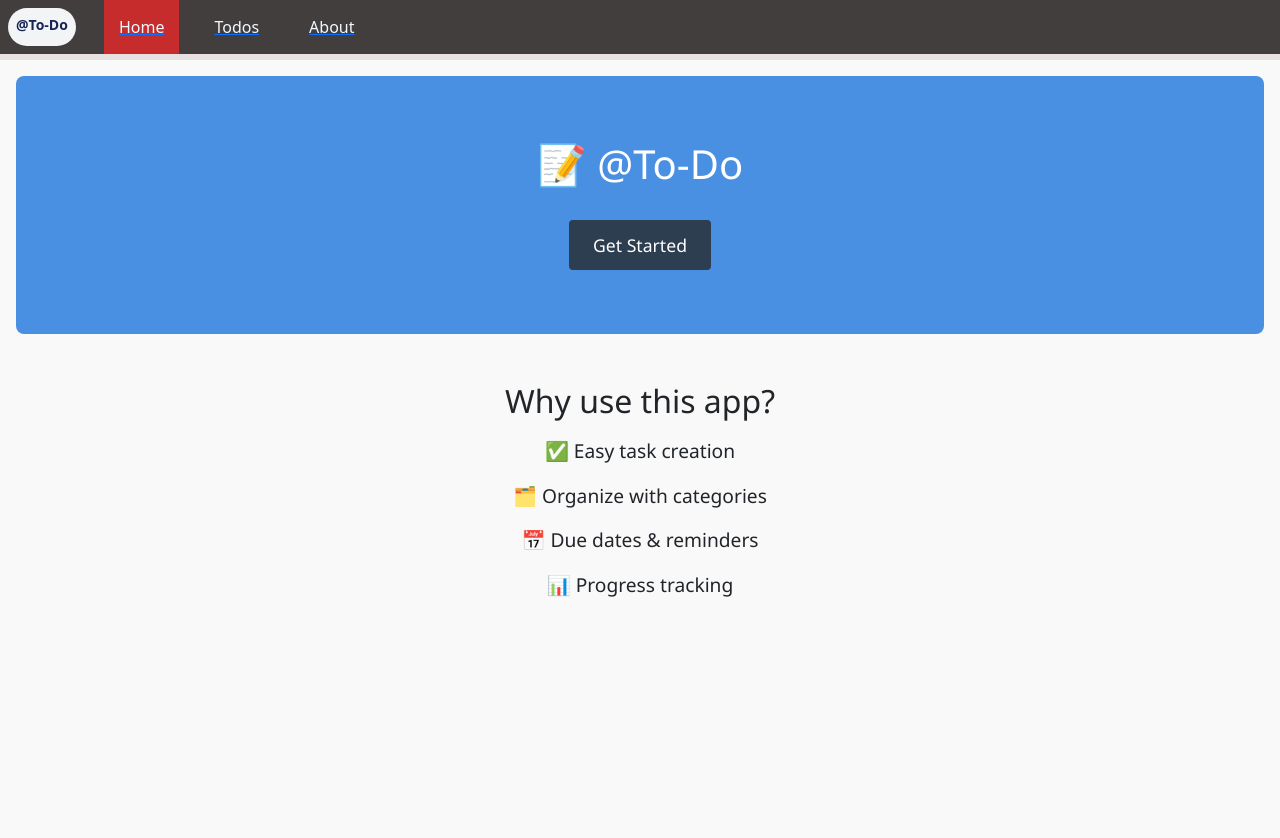
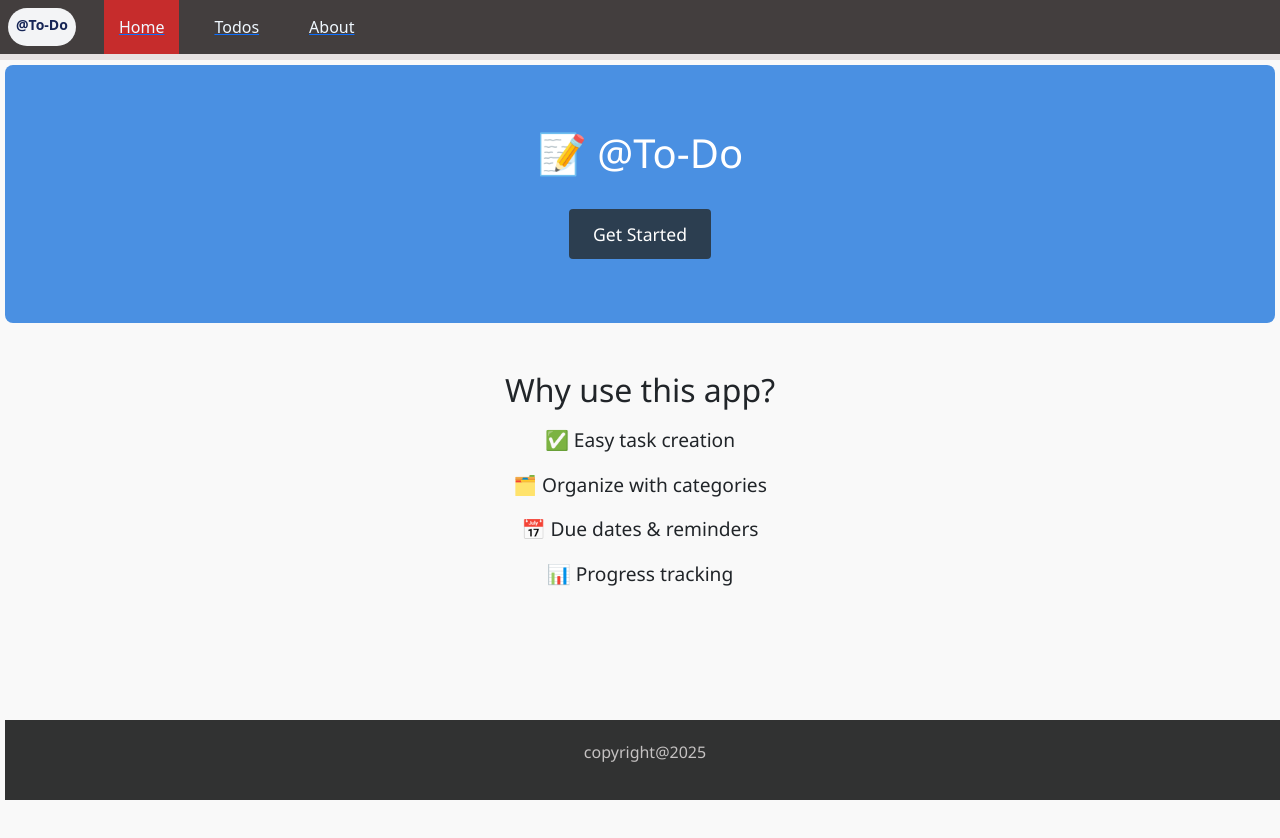
Before and after one commit to naskar-akash/Modified-Todo, a React (Vite) app: page / in a window 1280 px wide. Shown: the top 838 px of the page. Built offline with nearby package versions, Linux system fonts and the light colour scheme.

Commit message:
Updated Modified-Todo React project and component files

```diff
--- a/src/Components/Home.css
+++ b/src/Components/Home.css
@@ -1,7 +1,7 @@
 .homepage-container {
   font-family: 'Segoe UI', Tahoma, Geneva, Verdana, sans-serif;
   text-align: center;
-  padding: 1rem;
+  padding: 5px;
   background-color: #f9f9f9;
   min-height: 100vh;
 }
@@ -44,3 +44,12 @@
   margin: 1rem 0;
   font-size: 1.2rem;
 }
+.footer{
+  height: 10vh;
+  width: 100%;
+  background-color: #313232;
+  color: #c5c2c2;
+  position: absolute;
+  bottom: 0;
+  padding-top: 20px;
+}
--- a/src/Components/Home.jsx
+++ b/src/Components/Home.jsx
@@ -26,6 +26,9 @@ const Home = () => {
           <li>📊 Progress tracking</li>
         </ul>
       </section>
+      <footer className='footer'>
+        <p>copyright@2025</p>
+      </footer>
     </div>
   )
 }
--- a/src/Components/Showtodos.jsx
+++ b/src/Components/Showtodos.jsx
@@ -7,9 +7,9 @@ const Showtodos = () => {
  const [todos, setTodos] = useState([]);
  const [dateFilter, setDateFilter] = useState("")
  const [filteredTodos, setFilteredTodos] = useState([])
- const [isfiltered, setIsfiltered] = useState(false)
  const [search, setSearch] = useState("")
  const [searchedTodos, setSearchedTodos] = useState([])
+
 
   const navigate = useNavigate();
 
@@ -41,7 +41,6 @@ const Showtodos = () => {
       return date == formattedDate;
     })
     setFilteredTodos(newTodos)
-    setIsfiltered(true)
   }
 
 
@@ -60,8 +59,13 @@ const Showtodos = () => {
      return i.todo.toLowerCase().includes(text.toLowerCase())
     })
     setSearchedTodos(newTodos)
-    setIsfiltered(true)
-    console.log(newTodos)
+  }
+
+  const handleClear = () =>{
+    setFilteredTodos([])
+    setSearchedTodos([])
+    setDateFilter("")
+    setSearch("")
   }
 
   const toDisplayFinalTodos = () =>{
@@ -79,6 +83,7 @@ const Showtodos = () => {
     const storedTodos = localStorage.getItem("todos");
     if (storedTodos) {
       setTodos(JSON.parse(storedTodos));
+      setFilteredTodos(JSON.parse(storedTodos))
     }
   }, []);
 
@@ -101,6 +106,9 @@ const Showtodos = () => {
           <button onClick={searchBtn} className="bg-blue-600 px-1 mx-2 text-white rounded hover:bg-blue-700 transition-all hover:font-bold">
             Search
           </button>
+        </div>
+        <div className="flex">
+          <button onClick={handleClear} className="bg-red-500 text-gray-100 rounded px-1 mx-2 hover:bg-red-400 transition-all hover:text-white">Clear Filters</button>
         </div>
       </div>
 
```
